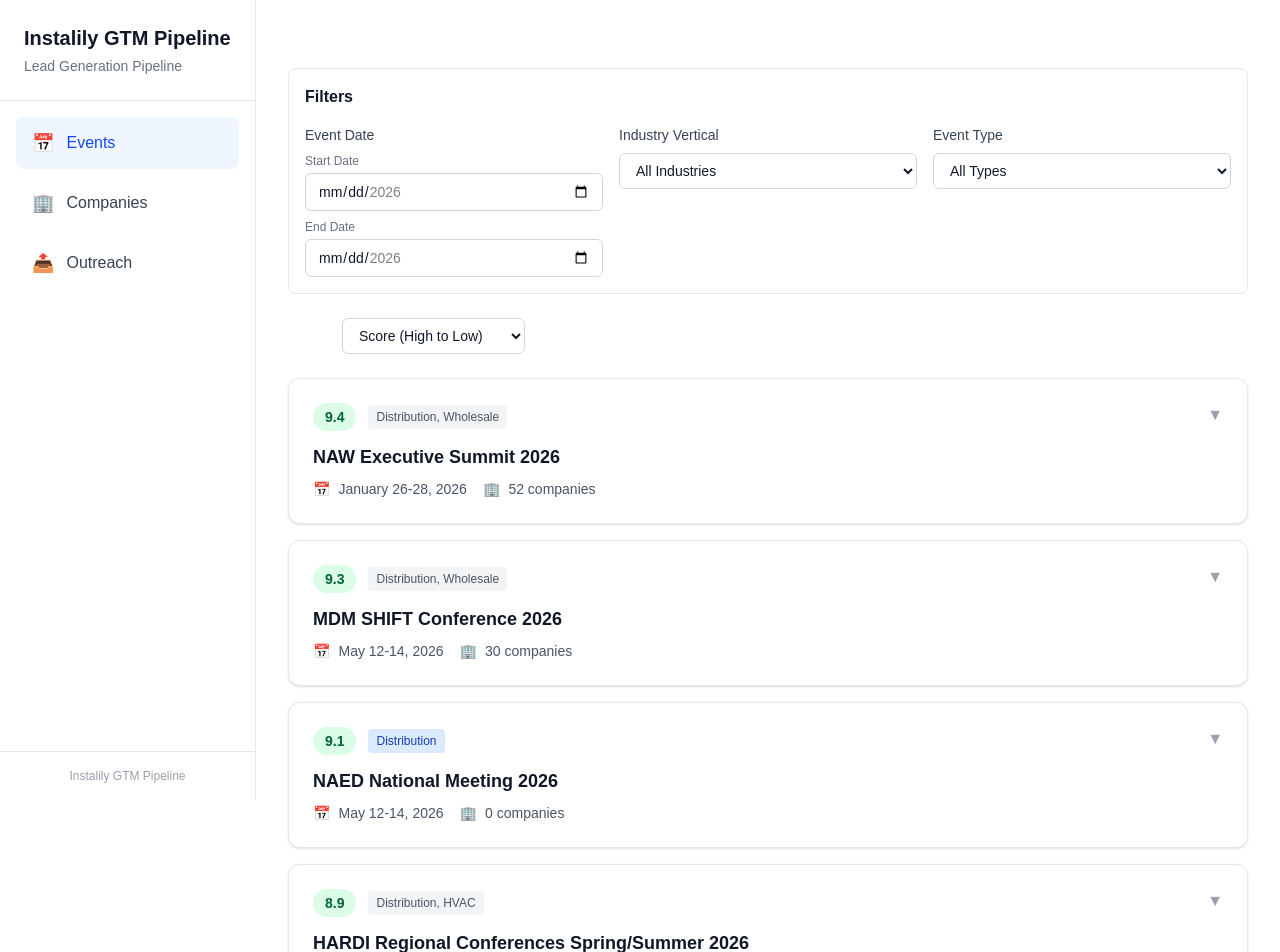
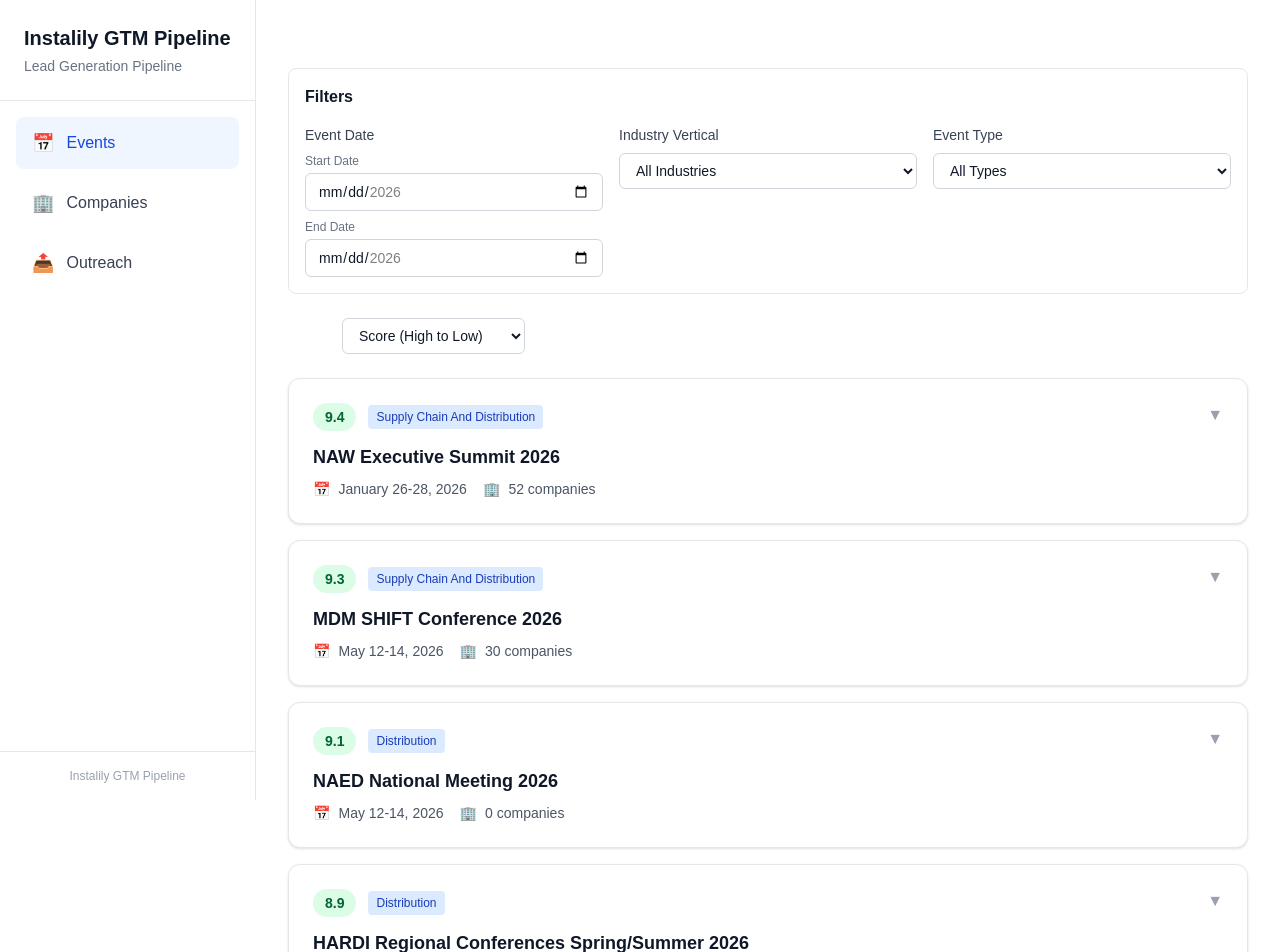
Before and after one commit to reiyi-lai/sample-lead-workflow, a Next.js app in the folder dashboard/: page / in a window 1280 px wide. Shown: the top 952 px of the page. Built offline with nearby package versions, Linux system fonts and the light colour scheme.

Commit message:
latest updates

```diff
--- a/dashboard/data/events/discovered_events.json
+++ b/dashboard/data/events/discovered_events.json
@@ -19,7 +19,7 @@
     "venue": "Georgia World Congress Center",
     "event_url": "https://www.modexshow.com/",
     "description": "North America's largest manufacturing and supply chain trade show with over 1,000 exhibitors and 50,000+ attendees. Features warehouse automation, robotics, material handling, supply chain technology, and 200+ educational sessions",
-    "industry_vertical": "distribution, field_service, supply_chain, warehouse_operations",
+    "industry_vertical": "supply_chain_and_distribution",
     "exhibitor_mix": "Material handling equipment manufacturers, warehouse automation providers, robotics companies, WMS/TMS software vendors, conveyor and sortation systems, AGV/AMR manufacturers, supply chain analytics platforms",
     "audience_mix": "Warehouse leaders, 3PL executives, logistics operators, distribution center managers, supply chain directors, operations VPs, manufacturing plant managers, purchasing agents"
   },
@@ -31,7 +31,7 @@
     "venue": "200 Inverness Drive West, Englewood, Colorado 80112",
     "event_url": "https://www.mdm.com/shift2026/",
     "description": "The Future of Distribution conference focused on AI applications, hybrid sales transformation, digital transformation, data analytics, and culture change for wholesale distributors. Presented by Modern Distribution Management and NAW",
-    "industry_vertical": "distribution, wholesale",
+    "industry_vertical": "supply_chain_and_distribution",
     "exhibitor_mix": "Distribution technology vendors, AI/ML platforms, pricing intelligence tools, eCommerce platforms, data analytics providers, CRM/ERP systems, digital transformation consultants",
     "audience_mix": "Distribution CEOs, sales leaders, digital transformation officers, data analytics teams, HR directors, operations executives from wholesale distributors across all product verticals"
   },
@@ -67,7 +67,7 @@
     "venue": "Grand Hyatt Washington, 1000 H Street NW",
     "event_url": "https://www.naw.org/events/executive-summit-2026/",
     "description": "The leading strategy event for the American wholesale distribution industry for 50+ years. Features keynote conversation with President George W. Bush, national political and industry leaders, and collaborative Communities focused on best practices",
-    "industry_vertical": "distribution, wholesale",
+    "industry_vertical": "supply_chain_and_distribution",
     "exhibitor_mix": "Limited exhibitors - primarily a content and networking conference. Technology vendors, consultants, and service providers attend as sponsors",
     "audience_mix": "CEOs, presidents, and top executives from the largest and fastest-growing distribution firms across all sectors, board members, senior strategy officers"
   },
@@ -376,7 +376,7 @@
     "cost": null,
     "venue": "Hilton Anatole",
     "description": "In its 10th year, this exclusive leadership-focused platform brings together senior supply chain executives to share what's working now and what's next. Features 50+ expert speakers through executive case studies and strategic discussions on supply chain disruptions, resilience, and digital transformation.",
-    "industry_vertical": "supply chain and logistics",
+    "industry_vertical": "supply_chain_and_distribution",
     "exhibitor_mix": "Supply chain technology providers, warehouse automation solutions, 3PL/4PL service providers, transportation management systems, AI and robotics vendors, logistics software, and process optimization tools",
     "audience_mix": "Supply chain, logistics, procurement, and operations executives including VPs, directors, and senior managers. 300+ senior-level attendees from manufacturing, retail, distribution, and logistics sectors.",
     "enriched": true,
--- a/dashboard/src/components/EventsFilters.tsx
+++ b/dashboard/src/components/EventsFilters.tsx
@@ -72,8 +72,7 @@
 
   const formatIndustryLabel = (industry: string) => {
     if (!industry) return "All Industries";
-    if (industry === "others") return "Others";
-    return industry.replace(/_/g, " ").replace(/\b\w/g, l => l.toUpperCase());
+    return industry.split(",")[0].trim().replace(/_/g, " ").replace(/\b\w/g, l => l.toUpperCase());
   };
 
   return (
--- a/dashboard/src/components/EventsList.tsx
+++ b/dashboard/src/components/EventsList.tsx
@@ -55,13 +55,16 @@
   const [sortBy, setSortBy] = useState<"score" | "date">("score");
   const [selectedScoringType, setSelectedScoringType] = useState<string | null>(null);
 
-  // Get available industries for filter dropdown
+  // Get available industries for filter dropdown (grouped by primary vertical)
   const availableIndustries = useMemo(() => {
     const industries = new Set(
       events
-        .map(event => event.industry_vertical)
-        .filter(Boolean)
-        .filter((industry): industry is string => typeof industry === 'string')
+        .map(event => {
+          const raw = event.industry_vertical;
+          if (!raw || typeof raw !== 'string') return null;
+          return raw.split(",")[0].trim().toLowerCase().replace(/\s+/g, "_");
+        })
+        .filter((v): v is string => !!v)
     );
     return Array.from(industries).sort();
   }, [events]);
@@ -78,9 +81,13 @@
       });
     }
 
-    // Apply industry filter
+    // Apply industry filter (match on primary vertical)
     if (selectedIndustry) {
-      filtered = filtered.filter(event => event.industry_vertical === selectedIndustry);
+      filtered = filtered.filter(event => {
+        if (!event.industry_vertical) return false;
+        const primary = event.industry_vertical.split(",")[0].trim().toLowerCase().replace(/\s+/g, "_");
+        return primary === selectedIndustry;
+      });
     }
 
     // Apply scoring type filter
@@ -127,22 +134,30 @@
     });
   }, [events, dateRange, selectedIndustry, selectedScoringType, sortBy]);
 
+  const getPrimaryVertical = (industry?: string): string => {
+    if (!industry) return "";
+    return industry.split(",")[0].trim().toLowerCase().replace(/\s+/g, "_");
+  };
+
   const getIndustryBadgeColor = (industry?: string) => {
-    switch (industry) {
-      case "distribution": return "bg-blue-100 text-blue-800";
-      case "construction_supply": return "bg-orange-100 text-orange-800";
-      case "industrial_parts": return "bg-gray-100 text-gray-800";
-      case "field_service": return "bg-purple-100 text-purple-800";
-      case "pool_spa": return "bg-cyan-100 text-cyan-800";
-      case "others": return "bg-green-100 text-green-800";
-      default: return "bg-gray-100 text-gray-600";
-    }
+    const primary = getPrimaryVertical(industry);
+    if (primary.includes("distribution") || primary.includes("wholesale")) return "bg-blue-100 text-blue-800";
+    if (primary.includes("construction")) return "bg-orange-100 text-orange-800";
+    if (primary.includes("industrial")) return "bg-gray-100 text-gray-800";
+    if (primary.includes("field_service")) return "bg-purple-100 text-purple-800";
+    if (primary.includes("food")) return "bg-emerald-100 text-emerald-800";
+    if (primary.includes("supply_chain") || primary.includes("supply_management") || primary.includes("procurement") || primary.includes("logistics")) return "bg-indigo-100 text-indigo-800";
+    if (primary.includes("automotive") || primary.includes("automotives")) return "bg-red-100 text-red-800";
+    if (primary.includes("pharmaceutic") || primary.includes("healthcare")) return "bg-teal-100 text-teal-800";
+    if (primary.includes("manufacturing")) return "bg-amber-100 text-amber-800";
+    if (primary.includes("fleet")) return "bg-sky-100 text-sky-800";
+    return "bg-gray-100 text-gray-600";
   };
 
   const formatIndustryLabel = (industry?: string) => {
     if (!industry) return "General";
-    if (industry === "others") return "Others";
-    return industry.replace(/_/g, " ").replace(/\b\w/g, l => l.toUpperCase());
+    const primary = industry.split(",")[0].trim();
+    return primary.replace(/_/g, " ").replace(/\b\w/g, l => l.toUpperCase());
   };
 
   const renderScoringBreakdown = (scores?: EventScores) => {
```
